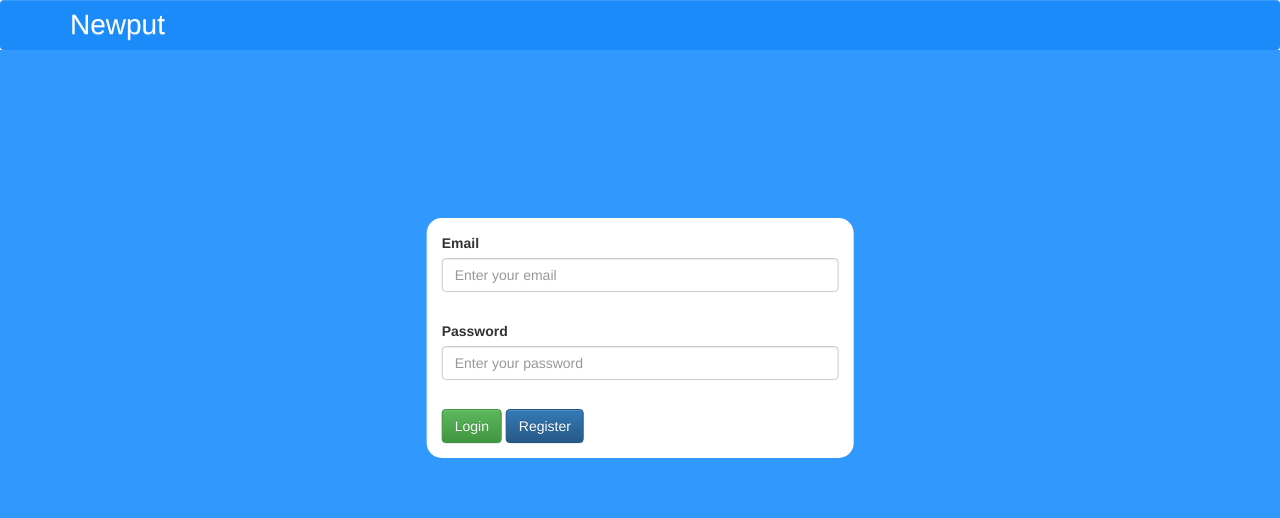
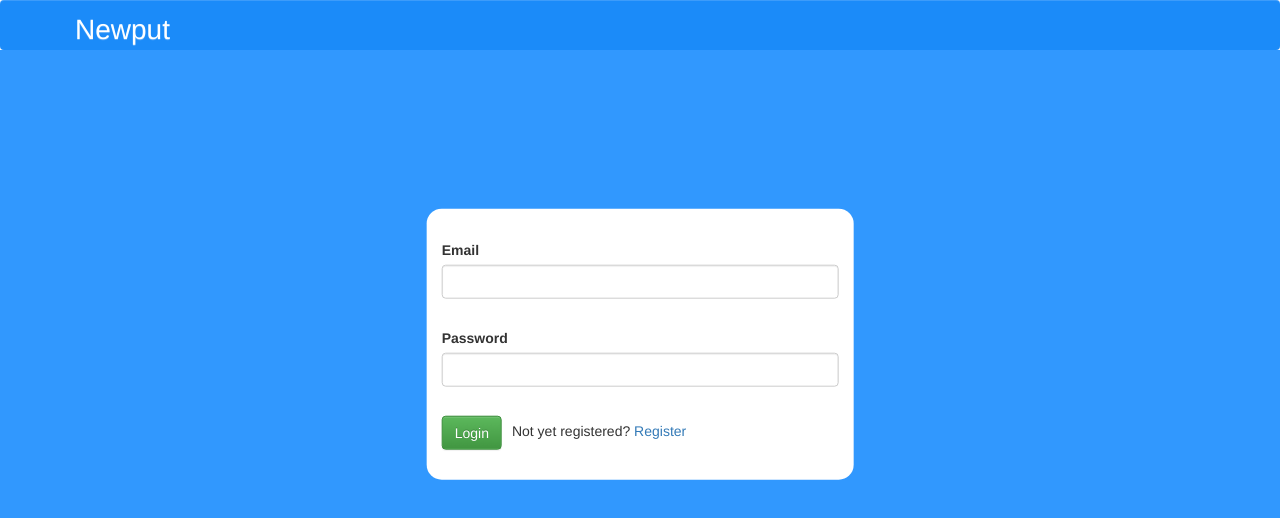
Before and after one commit to MishraSagar/Social-Review-Assignment, a React app: page /login in a window 1280 px wide. Shown: the top 518 px of the page. Built offline with nearby package versions, Linux system fonts and the light colour scheme; what fusioncharts, react-fusioncharts would draw is missing.

Commit message:
Modified visual components

```diff
--- a/src/Components/Charts.js
+++ b/src/Components/Charts.js
@@ -22,7 +22,7 @@ function Charts(props) {
                 <div className="row">
                     <div className="about-container">
                         <div className="row">
-                            <div className="about-content">
+                            <div className="about-content col-xs-12">
                                 {generateComponent(props)}
                             </div>
                         </div>
--- a/src/Components/Header.js
+++ b/src/Components/Header.js
@@ -16,7 +16,7 @@ class Header extends React.Component {
         this.nameStyle = {
             color: 'white',
             fontSize: '18px',
-            paddingRight: '10px'
+            padding: '10px'
         }
     }
 
@@ -48,7 +48,7 @@ class Header extends React.Component {
                         <Nav pullRight>
                             <NavItem >
                                 <div className="logo">
-                                    <img src={user.profileImage == ''? localStorage.getItem('user-image-'+this.props.userID) : user.profileImage } alt="user image"/>
+                                    <img style={{marginLeft: '10px'}} src={user.profileImage == ''? localStorage.getItem('user-image-'+this.props.userID) : user.profileImage } alt="user image"/>
                                 </div>
                             </NavItem>
                             <NavItem>
--- a/src/Components/Login.js
+++ b/src/Components/Login.js
@@ -1,123 +1,67 @@
 import React from 'react';
-import {withRouter} from 'react-router-dom';
+import {withRouter, Link} from 'react-router-dom';
 import {FormGroup, ControlLabel, FormControl, Button} from 'react-bootstrap';
+import { Field, reduxForm } from 'redux-form';
 import userinfo from '../JSONs/users';
 
 class Login extends React.Component {
+
     constructor(props) {
         super(props);
+
         this.state = {
-            email: '',
-            password: '',
-            isEmailInvalid: false,
-            isPasswordInvalid: false,
-            userLoggedIn: false
+            isUserValid: true
         }
-
-        if (localStorage.hasOwnProperty("users")) {
-            this.users = JSON.parse(localStorage.getItem("users"));
-        }
-        else {
-            this.users = userinfo;
-        }
-
-        this.handleChange = this.handleChange.bind(this);
-        this.login = this.login.bind(this);
-        this.getValidationState = this.getValidationState.bind(this);
+        this.users = JSON.parse(localStorage.getItem("users"));
         this.errorStyle = {
-            fontWeight: '500',
-            color: '#a64540',
+            height: '14px',
             fontSize: '12px',
-            height: '14px'
+            color: '#a64540'
         }
     }
+    renderInputField = (field) => {
+        const { type, meta: { pristine, touched, error}} = field;
+        const className = `form-group ${touched && error ? 'has-error' : '' }`;
 
-    validateEmail(email) {
-        return email.match(/\S+@\S+\.\S+/);
-    }
-
-    getValidationState() {
-        if (this.validateEmail(this.state.email)) {
-            return 'success';
-        } else {
-            return (this.state.email == '') ? null : 'error';
-        }
-    }
-
-    handleChange(e) {
-        let target = e.target;
-        let value = target.value;
-        this.setState({
-            [target.id]: value,
-            isEmailInvalid: false,
-            isPasswordInvalid: false
-        });
+        return (
+            <div className={className}>
+                <label>{field.label}</label>
+                <input type={type} className="form-control" {...field.input}/>
+                <div style={this.errorStyle}>{ touched && error ? error : ' ' }</div>
+            </div>
+        );
     }
 
     register = () => {
         this.props.history.push('/registration');
     }
 
-    login() {
-        if (this.validateEmail(this.state.email)) {
-            if (this.users[this.state.email] == undefined) {
-                this.setState({isEmailInvalid: true});
-            }
-            else {
-                if ( this.users[this.state.email].password == this.state.password) {
-                    localStorage.setItem("email", JSON.stringify(this.state.email));
-                    this.props.userLogin(this.state.email);
-                }
-                else {
-                    this.passInputStyle += ".input-error";
-                    this.setState({isPasswordInvalid: true});
-                }
-            }
+    login = (values) => {
+        if (this.users[values.email] == undefined || this.users[values.email].password != values.password) {
+            this.setState({isUserValid: false});
+            return;
         }
+        localStorage.setItem("email", JSON.stringify(values.email));
+        this.props.userLogin(values.email);
     }
 
     render() {
+        const { handleSubmit } = this.props;
+
         return (
             <div className="login-form-container container-fluid">
                 <div className="form-center col-xs-10 col-sm-8 col-md-4">
-                    <form>
-                        <FormGroup
-                        controlId="email"
-                        validationState={this.getValidationState()}
-                        >
-                            <ControlLabel>Email</ControlLabel>
-                            <FormControl
-                                name="email"
-                                type="email"
-                                value={this.state.email}
-                                placeholder="Enter your email"
-                                onChange={this.handleChange}
-                                autoComplete="off"
-                            />
-                            <FormControl.Feedback />
-                            <div style={this.errorStyle}>
-                            { this.state.isEmailInvalid ? 'Email not found' : ''}
-                            { !this.validateEmail(this.state.email) && this.state.email != ''? 'Email is incorrect': ''}
-                            </div>
-                        </FormGroup>
-                        <FormGroup
-                        controlId="password"
-                        >
-                            <ControlLabel>Password</ControlLabel>
-                            <FormControl
-                                name="password"
-                                type="password"
-                                value={this.state.password}
-                                placeholder="Enter your password"
-                                onChange={this.handleChange}
-                            />
-                            <FormControl.Feedback />
-                            <div style={this.errorStyle}>
-                            { this.state.isPasswordInvalid ? 'Password is invalid' : ''}
-                            </div>
-                        </FormGroup>
-                        <Button onClick={this.login} bsStyle="success">Login</Button><span> </span>
-                        <Button onClick={this.register} bsStyle="primary">Register</Button>
+                    <form onSubmit={handleSubmit(this.login)}>
+                        <div style={{ height: '16px', fontSize: '14px', color: '#a64540', textAlign: 'center' }}>{ this.state.isUserValid? ' ' : 'Invalid Email or Password' }</div>
+                        <Field label="Email" name="email" component={this.renderInputField} type="email"
+                                />
+                        <Field label="Password" name="password" component={this.renderInputField} type="password"
+                                />
+                        <div className="col-xs-12 form-group" style={{padding: '0'}}>
+                                <button style={{display: 'block', display: 'inline', marginRight: '10px'}} className="btn btn-success" type="submit">Login</button>
+                                <span>Not yet registered? <Link to="/registration">Register</Link></span>
+                                {/* <button onClick={this.register} style={{display: 'block', marginTop: '15px', display: 'inline'}} className="btn btn-primary">Register</button> */}
+                        </div>
                     </form>
                 </div>
             </div>
@@ -125,4 +69,26 @@ class Login extends React.Component {
     }
 }
 
-export default withRouter(Login);
+function validate(values, props) {
+    const errors = {};
+    if (values.email) {
+        let email = values.email;
+        if (!email.match(/\S+@\S+\.\S+/)) {
+            errors.email = 'Please enter valid email.';
+        }
+    }
+    else {
+        errors.email = 'Please enter your email';
+    }
+
+    if (!values.password) {
+        errors.password = "Please enter password";
+    }
+
+    return errors;
+}
+
+export default withRouter(reduxForm({
+    form: 'LoginForm',
+    validate
+})(Login));
--- a/src/Components/Registration.js
+++ b/src/Components/Registration.js
@@ -1,5 +1,6 @@
 import React from 'react';
 import DatePicker from "react-datepicker";
+import {Link} from 'react-router-dom';
 import { Field, reduxForm } from 'redux-form';
 import { withRouter } from 'react-router-dom';
 import "react-datepicker/dist/react-datepicker.css";
@@ -87,7 +88,6 @@ class Registration extends React.Component {
     }
 
     onSubmit(values) {
-        console.log(values);
 
         let userID = values.email;
         let checked = [];
@@ -264,8 +264,9 @@ class Registration extends React.Component {
                                 />
                             </fieldset>
 
-                            <div className="col-xs-12 form-group">
-                                <button style={{display: 'block', marginTop: '15px'}} className="btn btn-success" type="submit">Submit</button>
+                            <div className="form-group">
+                                <button style={{marginRight: '10px'}} className="btn btn-success" type="submit">Register</button><span>Already registered? <Link to="/login" >Login</Link></span>
+
                             </div>
                         </form>
                     </div>
--- a/src/Components/WorkForm.js
+++ b/src/Components/WorkForm.js
@@ -112,7 +112,7 @@ class WorkForm extends React.Component {
 
                     <div className="row">
                         <div className="title col-xs-4">
-                            designation
+                            Designation
                         </div>
                         <div className="value col-xs-8">
                             <FormGroup
--- a/src/assets/styles/index.scss
+++ b/src/assets/styles/index.scss
@@ -21,6 +21,14 @@ body > #root{
             background-color: $blue-main;
         }
 
+        .navbar-nav {
+            li {
+                a {
+                    padding: 12px 0;
+                }
+            }
+        }
+
         .navbar-collapse {
             nav {
                 li {
@@ -35,6 +43,7 @@ body > #root{
             color: white;
             font-weight: 400;
             font-size: 28px;
+            padding: 20px;
         }
     }
 
@@ -46,6 +55,7 @@ body > #root{
                 border-radius: 50%;
                 margin-top: 0;
                 width: 30px;
+                padding: 4px 0;
             }
         }
         .navbar-brand {
@@ -519,6 +529,13 @@ body > #root{
               .react-datepicker__day-name, .react-datepicker__day {
                 margin: 0.5rem !important;
               }
+
+              .react-datepicker-wrapper {
+                    width: 100%;
+                    .react-datepicker__input-container {
+                        width: 100%;
+                    }
+                }
         }
     }
 }
@@ -530,15 +547,6 @@ body > #root{
             .company-name {
                 font-size: 24px;
                 margin-left: 5%;
-            }
-            .nav-user {
-                font-size: 16px;
-                padding: 0;
-                img {
-                    border-radius: 50%;
-                    margin-right: 5px;
-                    width: 30px;
-                }
             }
         }
 
```
Also changed, not shown: 14 other files (tests, documents, lock files or other folders).
